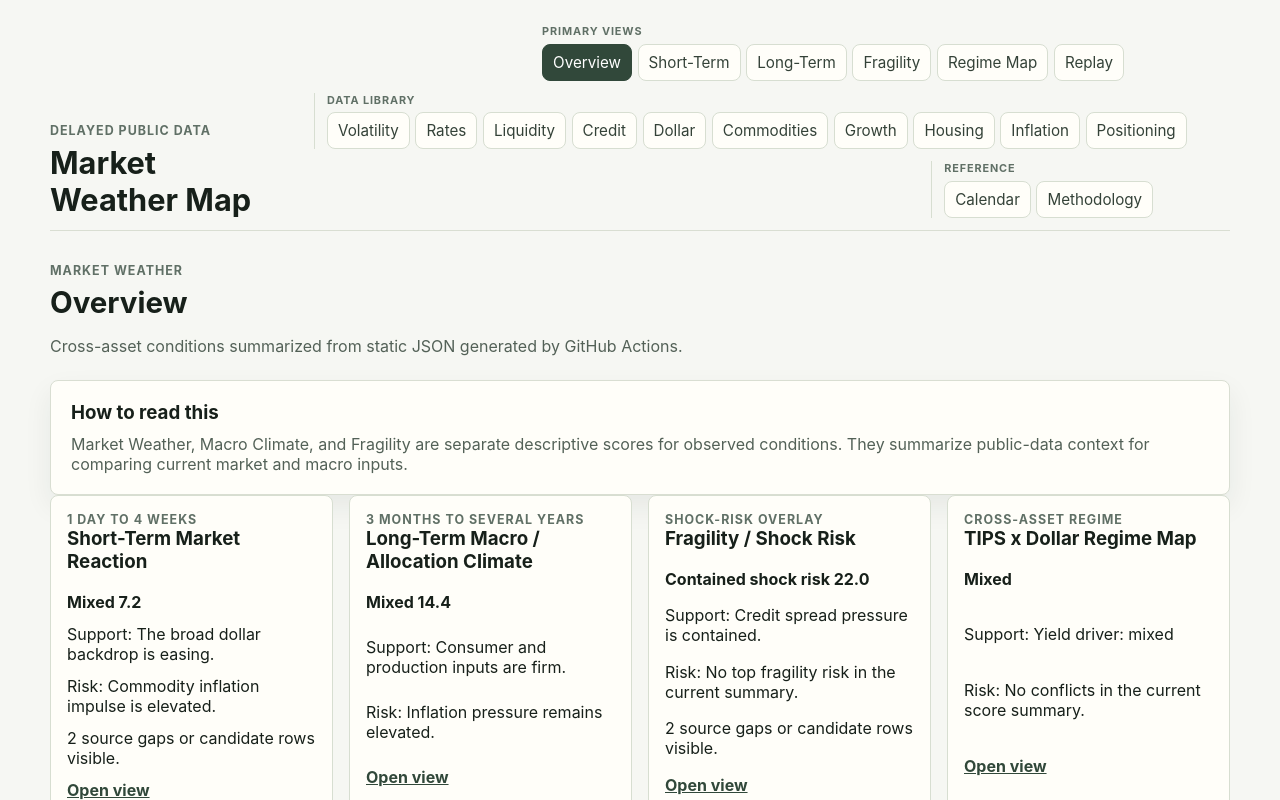
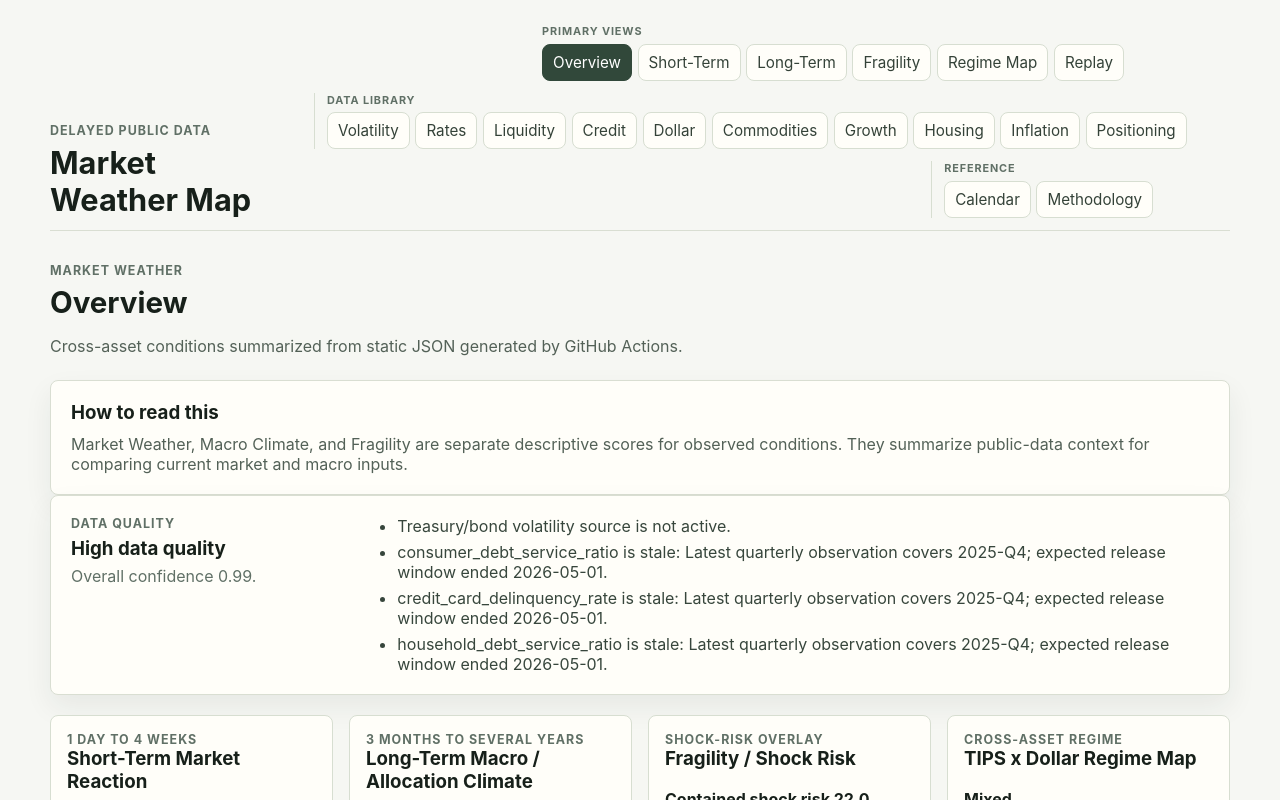
Before and after one commit to zifanzhou1024/market-weather-map, a React (Vite) app: page / in a window 1280 px wide. Shown: the top 800 px of the page. Built offline with nearby package versions, Linux system fonts and the light colour scheme.

Commit message:
feat: surface primary view data quality

```diff
--- /dev/null
+++ b/src/components/DataQualityBanner.tsx
@@ -0,0 +1,79 @@
+import { formatNumber } from "../lib/formatters";
+
+interface DataQualityBannerProps {
+  dataQuality?: unknown;
+}
+
+interface ValidDataQuality {
+  overallConfidence: number;
+  reasons: string[];
+}
+
+const priorityReasonPattern = /stale|inactive|not active|unavailable|failed|source|terms|candidate|review/i;
+
+function narrowDataQuality(value: unknown): ValidDataQuality | null {
+  if (!value || typeof value !== "object") return null;
+
+  const dataQuality = value as { overall_confidence?: unknown; reasons?: unknown };
+  if (typeof dataQuality.overall_confidence !== "number" || !Number.isFinite(dataQuality.overall_confidence)) {
+    return null;
+  }
+
+  const reasons = Array.isArray(dataQuality.reasons)
+    ? dataQuality.reasons.filter((reason): reason is string => typeof reason === "string" && reason.trim().length > 0)
+    : [];
+
+  return {
+    overallConfidence: dataQuality.overall_confidence,
+    reasons: reasons.map((reason) => reason.trim())
+  };
+}
+
+function qualityLabel(overallConfidence: number) {
+  if (overallConfidence >= 0.9) return "High data quality";
+  if (overallConfidence >= 0.7) return "Mixed data quality";
+  return "Low data quality";
+}
+
+function prioritizedReasons(reasons: string[]) {
+  const priorityReasons = reasons.filter((reason) => priorityReasonPattern.test(reason));
+  const lowerPriorityReasons = reasons.filter((reason) => !priorityReasonPattern.test(reason));
+  return priorityReasons.concat(lowerPriorityReasons).slice(0, 4);
+}
+
+export default function DataQualityBanner({ dataQuality }: DataQualityBannerProps) {
+  const validDataQuality = narrowDataQuality(dataQuality);
+
+  if (!validDataQuality) {
+    return (
+      <section className="panel data-quality-banner" aria-label="Data quality">
+        <div className="data-quality-banner__summary">
+          <p className="eyebrow">Data quality</p>
+          <h3>Data quality unavailable</h3>
+        </div>
+        <p className="score-note">Score-summary data quality is missing or malformed.</p>
+      </section>
+    );
+  }
+
+  const reasons = prioritizedReasons(validDataQuality.reasons);
+
+  return (
+    <section className="panel data-quality-banner" aria-label="Data quality">
+      <div className="data-quality-banner__summary">
+        <p className="eyebrow">Data quality</p>
+        <h3>{qualityLabel(validDataQuality.overallConfidence)}</h3>
+        <p className="score-note">Overall confidence {formatNumber(validDataQuality.overallConfidence)}.</p>
+      </div>
+      {reasons.length > 0 ? (
+        <ul className="score-list data-quality-banner__reasons">
+          {reasons.map((reason, index) => (
+            <li key={`${index}-${reason}`}>{reason}</li>
+          ))}
+        </ul>
+      ) : (
+        <p className="score-note">No data-quality caveats in the current score summary.</p>
+      )}
+    </section>
+  );
+}
--- a/src/routes/FragilityShockRisk.tsx
+++ b/src/routes/FragilityShockRisk.tsx
@@ -1,5 +1,6 @@
 import { useEffect, useState } from "react";
 import DataGapPanel from "../components/DataGapPanel";
+import DataQualityBanner from "../components/DataQualityBanner";
 import DataStatusTable from "../components/DataStatusTable";
 import InterpretationPanel from "../components/InterpretationPanel";
 import MismatchWarningPanel from "../components/MismatchWarningPanel";
@@ -86,6 +87,7 @@ export default function FragilityShockRisk() {
       ) : null}
       {data ? (
         <div className="route-stack">
+          <DataQualityBanner dataQuality={data.scoreSummary.data_quality} />
           <ShockRiskReadHeader
             catalog={data.catalog}
             scoreSummary={data.scoreSummary}
--- a/src/routes/LongTermMacroClimate.tsx
+++ b/src/routes/LongTermMacroClimate.tsx
@@ -1,5 +1,6 @@
 import { useEffect, useState } from "react";
 import DataGapPanel from "../components/DataGapPanel";
+import DataQualityBanner from "../components/DataQualityBanner";
 import DataStatusTable from "../components/DataStatusTable";
 import HorizonScoreHeader from "../components/HorizonScoreHeader";
 import InterpretationPanel from "../components/InterpretationPanel";
@@ -197,6 +198,7 @@ export default function LongTermMacroClimate() {
       ) : null}
       {data ? (
         <div className="route-stack">
+          <DataQualityBanner dataQuality={data.scoreSummary.data_quality} />
           <section className="score-grid" aria-label="Macro climate score">
             <ScoreCard score={data.scoreSummary.scores.macro_climate} title="Macro Climate" />
           </section>
--- a/src/routes/Overview.tsx
+++ b/src/routes/Overview.tsx
@@ -1,6 +1,7 @@
 import { useEffect, useState } from "react";
 import ConfidenceBreakdown from "../components/ConfidenceBreakdown";
 import DataGapPanel from "../components/DataGapPanel";
+import DataQualityBanner from "../components/DataQualityBanner";
 import DataStatusTable from "../components/DataStatusTable";
 import DriverAttributionPanel from "../components/DriverAttributionPanel";
 import HorizonImpactMatrix from "../components/HorizonImpactMatrix";
@@ -190,6 +191,7 @@ export default function Overview() {
             return (
               <>
                 <HowToReadPanel description="Market Weather, Macro Climate, and Fragility are separate descriptive scores for observed conditions. They summarize public-data context for comparing current market and macro inputs." />
+                <DataQualityBanner dataQuality={scoreSummary.data_quality} />
                 <section className="decision-grid" aria-label="Decision views">
                   <OverviewDecisionCard
                     horizon="1 day to 4 weeks"
@@ -259,7 +261,6 @@ export default function Overview() {
                   />
                 </section>
                 <ConfidenceBreakdown dataQuality={dataQuality} />
-                <p className="eyebrow overview-data-quality-label">Data quality</p>
                 <DataGapPanel status={data.status} />
               </>
             );
--- a/src/routes/RegimeMap.tsx
+++ b/src/routes/RegimeMap.tsx
@@ -1,5 +1,6 @@
 import { useEffect, useState } from "react";
 import CrossAssetConfirmationMatrix from "../components/CrossAssetConfirmationMatrix";
+import DataQualityBanner from "../components/DataQualityBanner";
 import RegimeInterpretationPanel from "../components/RegimeInterpretationPanel";
 import RegimeQuadrantChart from "../components/RegimeQuadrantChart";
 import YieldDecompositionChart from "../components/YieldDecompositionChart";
@@ -68,6 +69,7 @@ export default function RegimeMap() {
       ) : null}
       {data ? (
         <div className="route-stack">
+          <DataQualityBanner dataQuality={data.scoreSummary.data_quality} />
           <RegimeInterpretationPanel scoreSummary={data.scoreSummary} snapshot={data.snapshot} />
           <section className="metric-grid" aria-label="Regime direction cards">
             <DirectionCard direction={data.snapshot.regime.tips_direction} label="TIPS direction" />
--- a/src/routes/TacticalTradingWeather.tsx
+++ b/src/routes/TacticalTradingWeather.tsx
@@ -2,6 +2,7 @@ import { useEffect, useState } from "react";
 import type { CandidateSourceItem } from "../components/CandidateSourcePanel";
 import CreditPulsePanel from "../components/CreditPulsePanel";
 import DataGapPanel from "../components/DataGapPanel";
+import DataQualityBanner from "../components/DataQualityBanner";
 import DataStatusTable from "../components/DataStatusTable";
 import DollarRealYieldPressurePanel from "../components/DollarRealYieldPressurePanel";
 import EventRiskPanel from "../components/EventRiskPanel";
@@ -172,6 +173,7 @@ export default function TacticalTradingWeather() {
       ) : null}
       {data ? (
         <div className="route-stack">
+          <DataQualityBanner dataQuality={data.scoreSummary.data_quality} />
           <HorizonScoreHeader
             eyebrow="Short-term"
             facts={[
--- a/src/styles.css
+++ b/src/styles.css
@@ -248,14 +248,32 @@ select {
   margin: 1rem 0 0.5rem;
 }
 
-.overview-data-quality-label {
-  margin: 0 0 0.5rem;
-}
-
 .macro-cycle-grid {
   display: grid;
   grid-template-columns: repeat(4, minmax(0, 1fr));
   gap: 16px;
+}
+
+.data-quality-banner {
+  align-items: start;
+  display: grid;
+  gap: 18px;
+  grid-template-columns: minmax(210px, 0.35fr) minmax(0, 1fr);
+  margin-bottom: 20px;
+}
+
+.data-quality-banner h3,
+.data-quality-banner p {
+  margin: 0;
+}
+
+.data-quality-banner__summary {
+  display: grid;
+  gap: 6px;
+}
+
+.data-quality-banner__reasons {
+  margin: 0;
 }
 
 .overview-detail-grid {
@@ -1181,6 +1199,7 @@ code {
   .metric-grid,
   .metric-grid.single,
   .macro-cycle-grid,
+  .data-quality-banner,
   .score-grid,
   .driver-attribution-grid,
   .replay-scenario-tabs,
```
Also changed, not shown: 2 other files (tests, documents, lock files or other folders).
